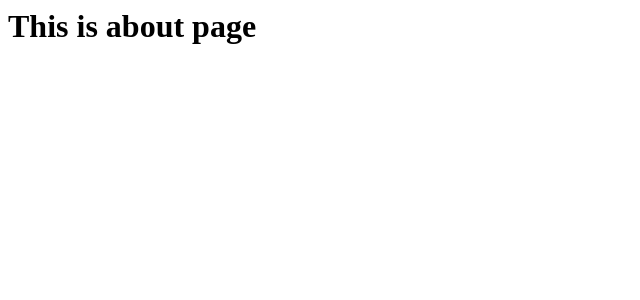
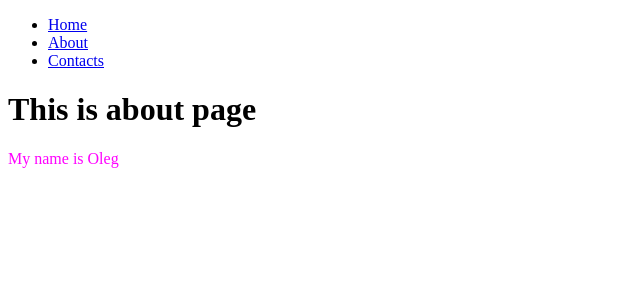
Before and after one commit to Grufx/Flask-original-, a Flask app: template templates/about.html in a window 1280 px wide. Shown: the top 300 px of the page, without its empty margins (0-640 px from the left). Run offline with Flask 2, Linux system fonts and the light colour scheme; the template is opened without the code that fills it, so the values that code supplies are empty.

Commit message:
add heroku files

```diff
--- a/main.py
+++ b/main.py
@@ -6,14 +6,19 @@ app=Flask(__name__)
 def index():
   return "Hi!dasd"
 
-
 @app.route('/home')
 def home():
-  return "<h1><a href='/about'My home</a></h1>"
+  return render_template('home.html')
+
+@app.route('/about')
 def about():
   return render_template('about.html')
 
+
+@app.route('/contact')
 def contact():
   return render_template('contact.html',Phone=232142)
 
-app.run(host="0.0.0.0",port=8020)
+
+if __name__=='__main__':
+  app.run(host='0.0.0.0',port=8020, threaded = True, debug = True)
--- a/requirements.txt
+++ b/requirements.txt
@@ -1 +1,2 @@
+gunicorn==19.9.0
 flask
--- a/static/css/main.css
+++ b/static/css/main.css
@@ -1,7 +1,6 @@
 p {
-  color:green;
-  font-size: 12
-
+  color: magenta;
+  font-size: 12;
 
 
 
--- a/templates/about.html
+++ b/templates/about.html
@@ -1 +1,7 @@
-<h1>This is about page</h1>
+
+{% extends "layout.html" %}
+
+{% block saturs %}
+  <h1>This is about page</h1>
+  <p> My name is Oleg </p>
+{% endblock %}
--- /dev/null
+++ b/templates/layout.html
@@ -0,0 +1,27 @@
+<!DOCTYPE html>
+  <head>
+    <title>Mana lapa</title>
+    <link rel="stylesheet" href="{{url_for('static', filename='css/main.css') }}"/>
+
+
+  </head>
+  <body>
+    <header>
+      <div class ="container"?>
+        <nav>
+          <ul class="menu">
+            <li><a href="/home">Home</a></li>
+            <li><a href="/about">About</a></li>
+            <li><a href="/contact">Contacts</a></li>
+          </ul>
+        </nav>
+      </div>
+    </header>
+    <div class="container">
+      {% block saturs %}
+
+
+      {% endblock %}
+    </div>
+  </body>
+  </html>
```
Also changed, not shown: templates/contact.html (+10 -4 lines), templates/home.html (added, +23 -0 lines), 2 other files.
